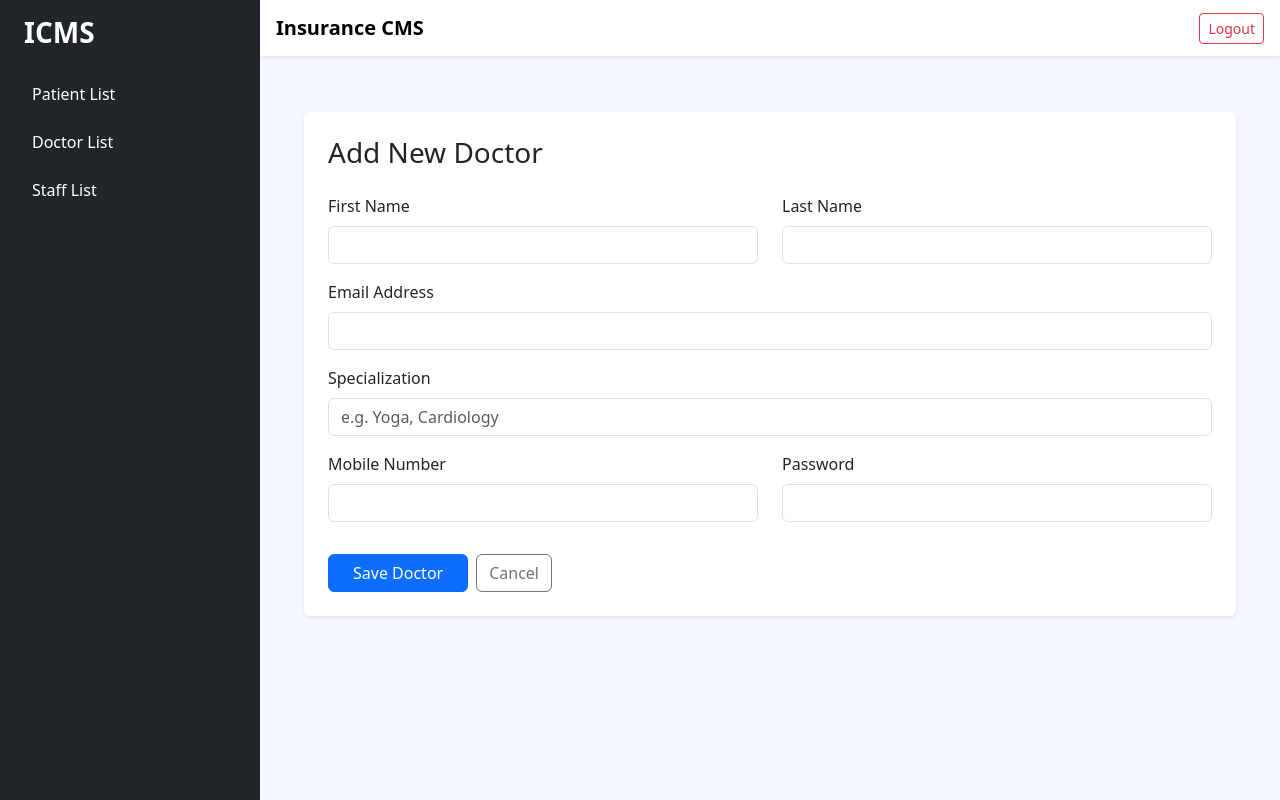
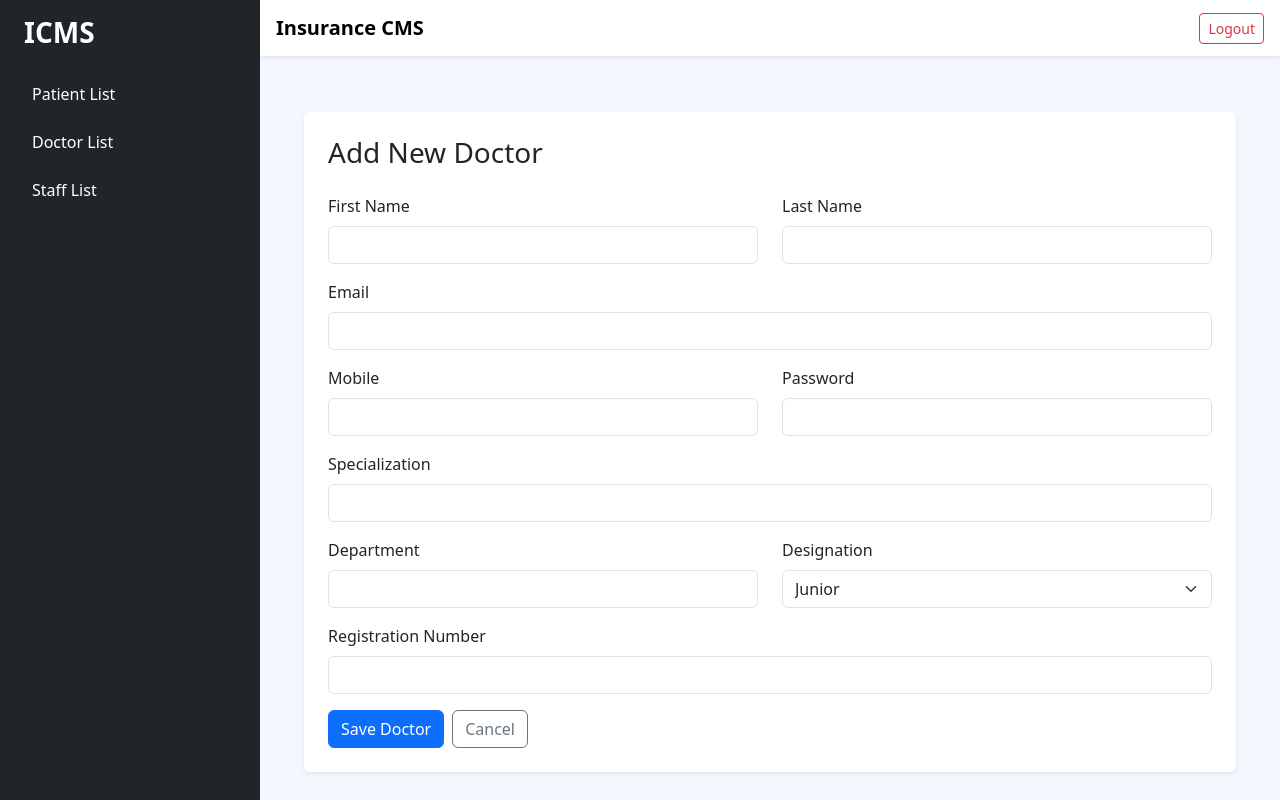
Before and after one commit to learning21623/frontend-icms, a React (Create React App) app: page /doctor/add in a window 1280 px wide. Built offline with nearby package versions, Linux system fonts and the light colour scheme; sample sign-in values are in the browser's storage.

Commit message:
updareDoctorFE

```diff
--- a/src/pages/doctor/AddDoctor.tsx
+++ b/src/pages/doctor/AddDoctor.tsx
@@ -1,4 +1,3 @@
-// src/pages/doctor/AddDoctor.tsx
 import { useState } from "react";
 import { Button, Form, Card, Row, Col } from "react-bootstrap";
 import { useNavigate } from "react-router-dom";
@@ -8,116 +7,178 @@ import { addDoctor } from "../../api/doctorApi";
 import { useAuth } from "../../context/AuthContext";
 
 const AddDoctor = () => {
+
   const navigate = useNavigate();
-  const { user } = useAuth(); // ✅ Get admin's hospitalId from context
+  const { user } = useAuth();
 
   const [formData, setFormData] = useState({
-    firstName: "",
-    lastName: "",
-    email: "",
-    mobile: "",
-    password: "",
-    specialization: "",
+    firstName:"",
+    lastName:"",
+    email:"",
+    mobile:"",
+    password:"",
+    specialization:"",
+    department:"",
+    designation:"junior",
+    registrationNumber:""
   });
 
-  const handleChange = (e: React.ChangeEvent<HTMLInputElement>) => {
-    setFormData({ ...formData, [e.target.name]: e.target.value });
+  const handleChange = (e:any) => {
+    setFormData({...formData,[e.target.name]:e.target.value});
   };
 
-  const handleSubmit = async (e: React.FormEvent) => {
+  const handleSubmit = async (e:any) => {
+
     e.preventDefault();
-    try {
-      // Step 1: Create the User account
+
+    try{
+
       const userRes = await registerUser({
-        firstName: formData.firstName,
-        lastName: formData.lastName,
-        email: formData.email,
-        mobile: formData.mobile,
-        password: formData.password,
-        roleId: 3, // ✅ Use numeric ID for 'doctor' per your DB
-        hospitalId: user?.hospitalId, // ✅ Associate with admin's hospital
+        firstName:formData.firstName,
+        lastName:formData.lastName,
+        email:formData.email,
+        mobile:formData.mobile,
+        password:formData.password,
+        roleId:3,
+        hospitalId:user?.hospitalId
       });
 
-      const newUserId = userRes.data?.data?.id;
+      const userId = userRes.data.data.id;
 
-      if (newUserId) {
-        // Step 2: Create Doctor entry linked to the new User and Hospital
-        await addDoctor({
-          userId: newUserId,
-          hospitalId: user?.hospitalId, // ✅ Required by Doctor Entity
-          specialization: formData.specialization,
-        });
+      await addDoctor({
+        userId,
+        specialization:formData.specialization,
+        department:formData.department,
+        designation:formData.designation as "junior" | "senior" | "consultant",
+        registrationNumber:formData.registrationNumber
+      });
 
-        toast.success("Doctor added successfully!");
-        navigate("/doctor");
-      }
-    } catch (error: any) {
-      // Improved error handling to show backend constraint messages
-      const errorMsg = error.response?.data?.message || "Check console for DB constraints";
-      toast.error(errorMsg);
-      console.error("Submission Error:", error);
+      toast.success("Doctor added successfully");
+
+      navigate("/doctor");
+
+    }catch(error:any){
+
+      const msg =
+        error?.response?.data?.message ||
+        "Something went wrong";
+
+      toast.error(msg);
+
     }
+
   };
 
   return (
+
     <div className="container mt-4">
+
       <Card className="shadow-sm p-4 border-0">
+
         <h3 className="mb-4">Add New Doctor</h3>
+
         <Form onSubmit={handleSubmit}>
+
           <Row>
+
             <Col md={6}>
               <Form.Group className="mb-3">
                 <Form.Label>First Name</Form.Label>
-                <Form.Control name="firstName" required onChange={handleChange} />
+                <Form.Control name="firstName" required onChange={handleChange}/>
               </Form.Group>
             </Col>
+
             <Col md={6}>
               <Form.Group className="mb-3">
                 <Form.Label>Last Name</Form.Label>
-                <Form.Control name="lastName" required onChange={handleChange} />
+                <Form.Control name="lastName" required onChange={handleChange}/>
               </Form.Group>
             </Col>
+
           </Row>
 
           <Form.Group className="mb-3">
-            <Form.Label>Email Address</Form.Label>
-            <Form.Control type="email" name="email" required onChange={handleChange} />
+            <Form.Label>Email</Form.Label>
+            <Form.Control type="email" name="email" required onChange={handleChange}/>
           </Form.Group>
+
+          <Row>
+
+            <Col md={6}>
+              <Form.Group className="mb-3">
+                <Form.Label>Mobile</Form.Label>
+                <Form.Control name="mobile" required onChange={handleChange}/>
+              </Form.Group>
+            </Col>
+
+            <Col md={6}>
+              <Form.Group className="mb-3">
+                <Form.Label>Password</Form.Label>
+                <Form.Control type="password" name="password" required onChange={handleChange}/>
+              </Form.Group>
+            </Col>
+
+          </Row>
 
           <Form.Group className="mb-3">
             <Form.Label>Specialization</Form.Label>
-            <Form.Control
-              name="specialization"
-              placeholder="e.g. Yoga, Cardiology"
-              required
-              onChange={handleChange}
-            />
+            <Form.Control name="specialization" required onChange={handleChange}/>
           </Form.Group>
 
           <Row>
+
             <Col md={6}>
               <Form.Group className="mb-3">
-                <Form.Label>Mobile Number</Form.Label>
-                <Form.Control name="mobile" required onChange={handleChange} />
+                <Form.Label>Department</Form.Label>
+                <Form.Control name="department" required onChange={handleChange}/>
               </Form.Group>
             </Col>
+
             <Col md={6}>
               <Form.Group className="mb-3">
-                <Form.Label>Password</Form.Label>
-                <Form.Control type="password" name="password" required onChange={handleChange} />
+                <Form.Label>Designation</Form.Label>
+
+                <Form.Select name="designation" onChange={handleChange}>
+
+                  <option value="junior">Junior</option>
+                  <option value="senior">Senior</option>
+                  <option value="consultant">Consultant</option>
+
+                </Form.Select>
+
               </Form.Group>
             </Col>
+
           </Row>
 
+          <Form.Group className="mb-3">
+            <Form.Label>Registration Number</Form.Label>
+            <Form.Control name="registrationNumber" required onChange={handleChange}/>
+          </Form.Group>
+
           <div className="d-flex gap-2 mt-3">
-            <Button type="submit" variant="primary" className="px-4">Save Doctor</Button>
-            <Button variant="outline-secondary" onClick={() => navigate("/doctor")}>Cancel</Button>
+
+            <Button type="submit" variant="primary">Save Doctor</Button>
+
+            <Button
+              variant="outline-secondary"
+              onClick={()=>navigate("/doctor")}
+            >
+              Cancel
+            </Button>
+
           </div>
+
         </Form>
+
       </Card>
-      <ToastContainer position="top-right" autoClose={3000} />
+
+      <ToastContainer position="top-right" autoClose={3000}/>
+
     </div>
+
   );
+
 };
 
 export default AddDoctor;
--- a/src/pages/doctor/DoctorList.tsx
+++ b/src/pages/doctor/DoctorList.tsx
@@ -59,20 +59,24 @@ const DoctorList = () => {
       <Table>
         <TableHead sx={{ backgroundColor: "#f5f5f5" }}>
           <TableRow>
-            <TableCell><strong>ID</strong></TableCell>
-            <TableCell><strong>Name</strong></TableCell>
-            <TableCell><strong>Specialization</strong></TableCell>
-            <TableCell><strong>Hospital</strong></TableCell>
-            <TableCell align="center"><strong>Actions</strong></TableCell>
+            <TableCell>ID</TableCell>
+            <TableCell>Name</TableCell>
+            <TableCell>Department</TableCell>
+            <TableCell>Specialization</TableCell>
+            <TableCell>Designation</TableCell>
+            {/* <TableCell>Hospital</TableCell> */}
+            <TableCell align="center">Actions</TableCell>
           </TableRow>
         </TableHead>
         <TableBody>
           {doctors.map((d: any) => (
-            <TableRow key={d.id} hover>
+            <TableRow key={d.id}>
               <TableCell>{d.id}</TableCell>
               <TableCell>{d.user?.firstName} {d.user?.lastName}</TableCell>
+              <TableCell>{d.department}</TableCell>
               <TableCell>{d.specialization}</TableCell>
-              <TableCell>{d.hospital?.name}</TableCell>
+              <TableCell>{d.designation}</TableCell>
+              {/* <TableCell>{d.hospital?.name}</TableCell> */}
               <TableCell align="center">
                 <Tooltip title="Edit">
                   <IconButton
--- a/src/pages/doctor/EditDoctor.tsx
+++ b/src/pages/doctor/EditDoctor.tsx
@@ -14,9 +14,12 @@ const EditDoctor = () => {
   const [formData, setFormData] = useState({
     firstName: "",
     lastName: "",
-    email: "", // Added email to state
+    email: "",
     mobile: "",
     specialization: "",
+    department: "",
+    designation: "junior",
+    registrationNumber: "",
     userId: 0
   });
 
@@ -28,9 +31,12 @@ const EditDoctor = () => {
         setFormData({
           firstName: data.user.firstName,
           lastName: data.user.lastName,
-          email: data.user.email, // Mapping email from user object
+          email: data.user.email,
           mobile: data.user.mobile,
           specialization: data.specialization,
+          department: data.department,
+          designation: data.designation,
+          registrationNumber: data.registrationNumber,
           userId: data.userId
         });
         setLoading(false);
@@ -55,7 +61,10 @@ const EditDoctor = () => {
 
       // 2. Update Doctor Details (Specialization)
       await updateDoctor(Number(id), {
-        specialization: formData.specialization
+        specialization: formData.specialization,
+        department: formData.department,
+        designation: formData.designation,
+        registrationNumber: formData.registrationNumber
       });
 
       toast.success("Doctor updated successfully");
@@ -77,7 +86,7 @@ const EditDoctor = () => {
               <Form.Label>First Name</Form.Label>
               <Form.Control
                 value={formData.firstName}
-                onChange={(e) => setFormData({...formData, firstName: e.target.value})}
+                onChange={(e) => setFormData({ ...formData, firstName: e.target.value })}
                 required
               />
             </Form.Group>
@@ -87,7 +96,7 @@ const EditDoctor = () => {
               <Form.Label>Last Name</Form.Label>
               <Form.Control
                 value={formData.lastName}
-                onChange={(e) => setFormData({...formData, lastName: e.target.value})}
+                onChange={(e) => setFormData({ ...formData, lastName: e.target.value })}
                 required
               />
             </Form.Group>
@@ -113,7 +122,7 @@ const EditDoctor = () => {
           <Form.Label>Specialization</Form.Label>
           <Form.Control
             value={formData.specialization}
-            onChange={(e) => setFormData({...formData, specialization: e.target.value})}
+            onChange={(e) => setFormData({ ...formData, specialization: e.target.value })}
             required
           />
         </Form.Group>
@@ -122,7 +131,7 @@ const EditDoctor = () => {
           <Form.Label>Mobile</Form.Label>
           <Form.Control
             value={formData.mobile}
-            onChange={(e) => setFormData({...formData, mobile: e.target.value})}
+            onChange={(e) => setFormData({ ...formData, mobile: e.target.value })}
             required
           />
         </Form.Group>
```
Also changed, not shown: src/api/doctorApi.ts (+13 -5 lines).
